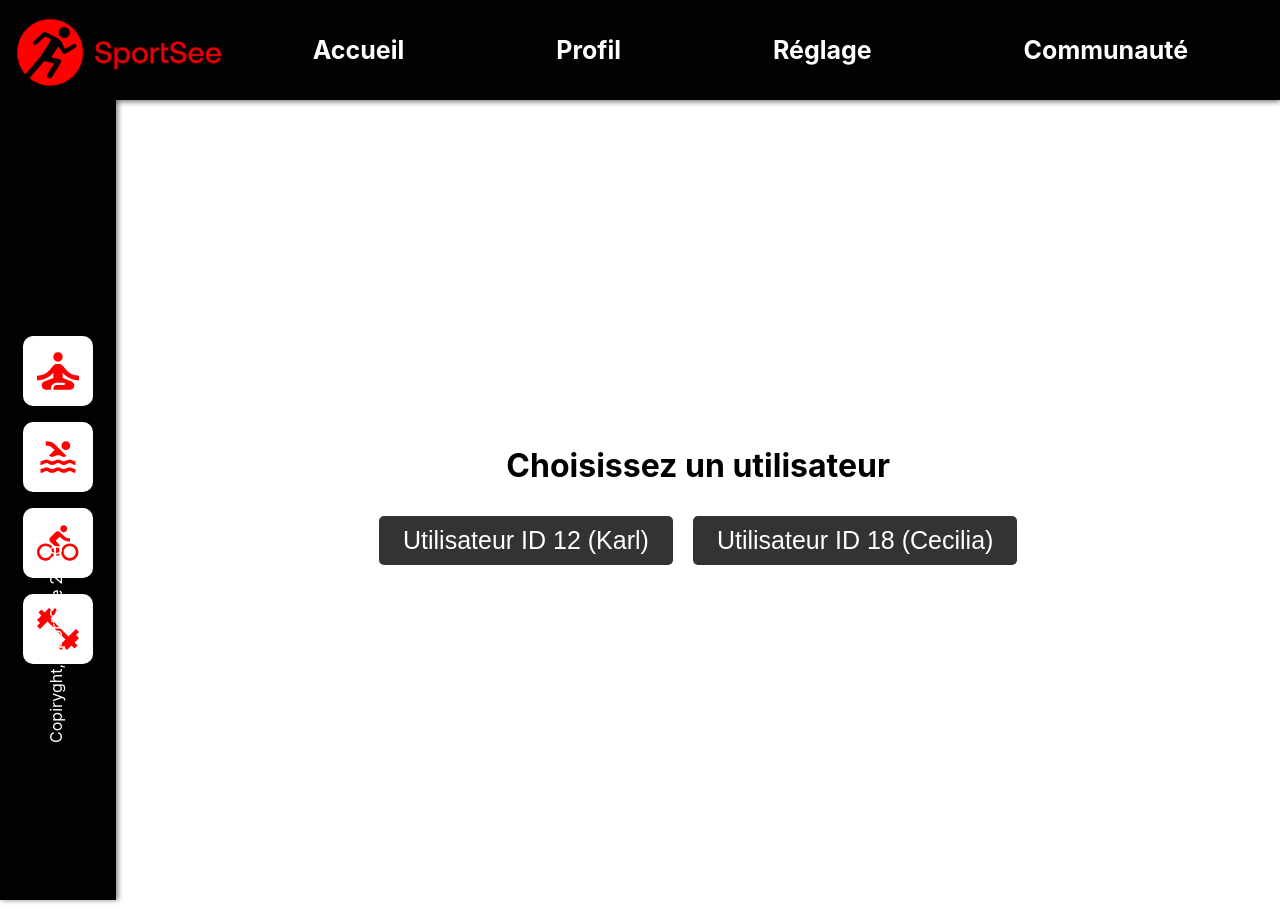
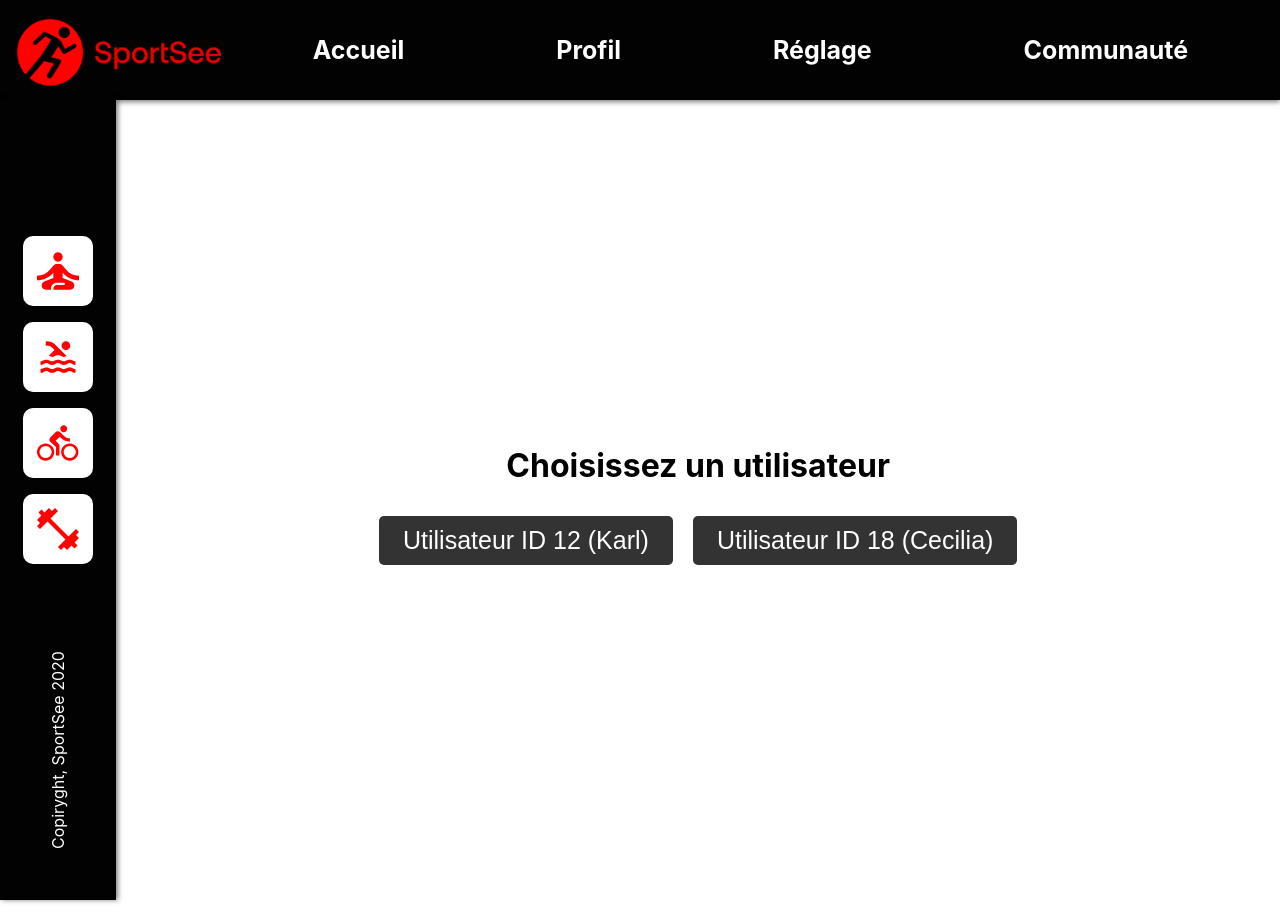
Before and after one commit to Chardema/p12, a React (Create React App) app: page / in a window 1280 px wide. Built offline with nearby package versions, Linux system fonts and the light colour scheme.

Commit message:
Correction Leftbar, travaille sur données mockées switch en cours...

```diff
--- a/src/api/datacall.js
+++ b/src/api/datacall.js
@@ -38,8 +38,13 @@ async function getApiData(id) {
     return { userData, userActivity, userSessionData, userKind };
   } catch (error) {
     console.log("Le serveur ne répond pas " + error);
-    return getMockData(id);
   }
 }
-
-export { getApiData, getMockData };
+export async function switchUserData(userId, apiData) {
+  if (apiData) {
+    return getApiData(userId);
+  } else {
+    return getMockData(userId);
+  }
+}
+export { getMockData, getApiData };
--- a/src/components/Dashboard/Dashboard.js
+++ b/src/components/Dashboard/Dashboard.js
@@ -14,7 +14,7 @@ import RadarChart from "./../../components/RadarChart/RadarChart.js";
 import LineCharts from "./../../components/LineChart/LineChart.js";
 import RadialBarCharts from "../PieChart/RadialBarCharts.js";
 import { useParams } from "react-router-dom";
-import { getMockData, getApiData } from "../../api/datacall";
+import { switchUserData } from "../../api/datacall";
 /**
  * Dashboard component, displaying user information and various chart components.
  * @function Dashboard
@@ -33,7 +33,7 @@ const Dashboard = () => {
    */
 
   useEffect(() => {
-    getApiData(id)
+    switchUserData(id, false)
       .then(({ userData, userActivity, userSessionData, userKind }) => {
         setUser(userData);
         setUserActivity(userActivity.sessions);
@@ -43,12 +43,6 @@ const Dashboard = () => {
       })
       .catch((error) => {
         console.error(error);
-        getMockData(id).then(({ userData, userActivity, userPerformance }) => {
-          setUser(userData);
-          setUserActivity(userActivity.sessions);
-          setUserPerformance(userPerformance.data);
-          setUserKinds(userPerformance.kind);
-        });
       });
   }, [id]);
 
--- a/src/components/Dashboard/Dashboard.module.scss
+++ b/src/components/Dashboard/Dashboard.module.scss
@@ -3,10 +3,8 @@
 
 .dashboard {
   width: 100%;
-  height: 100%;
   margin: 0;
   padding: 5%;
-  min-height: 100%;
   display: flex;
   flex-direction: column;
   overflow: hidden;
--- a/src/components/Leftbar/Leftbar.js
+++ b/src/components/Leftbar/Leftbar.js
@@ -28,7 +28,7 @@ const Leftbar = () => {
           <img src={dumbbellIcon} alt="Swimming icon" className={styles.icon} />
         </div>
       </div>
-      <div className={styles.copy}>Copiryght, SportSee 2020</div>
+      <div className={styles.text}> Copiryght, SportSee 2020 </div>
     </div>
   );
 };
--- a/src/components/Leftbar/Leftbar.module.scss
+++ b/src/components/Leftbar/Leftbar.module.scss
@@ -1,7 +1,7 @@
 @import "./../../variables/variables.scss";
 
 .sidebar {
-  height: 100vh;
+  position: relative;
   width: 10%;
   background-color: $headerbackground;
   display: flex;
@@ -9,8 +9,9 @@
   justify-content: center;
   align-items: center;
   box-shadow: $leftbar-shadow;
-  position: relative;
-
+.button {
+  margin-bottom: 200px;
+}
   .square {
     height: 70px;
     width: 70px;
@@ -29,15 +30,20 @@
 
 
   .copy {
-    position: absolute;
-    bottom: 1rem;
-    left: 50%;
     color: white;
     font-size: 1rem;
-    transform: rotate(270deg) translateX(50%);
+
     transform-origin: bottom left;
     text-align: center;
     width: 15rem;
     margin-left: 0.5rem;
   }
+
+  .text {
+    position: absolute;
+    bottom: 20px;
+    color: white;
+    transform: rotate(270deg) translateX(50%);
+    width: 15rem;
+  }
 }
--- a/src/layout/Layout.module.scss
+++ b/src/layout/Layout.module.scss
@@ -1,10 +1,5 @@
-.Layout {
-  height: 100%;
-}
-
 .container {
   min-width: 720px;
-  height: 100%;
   display: flex;
   flex-direction: row;
 }
```
